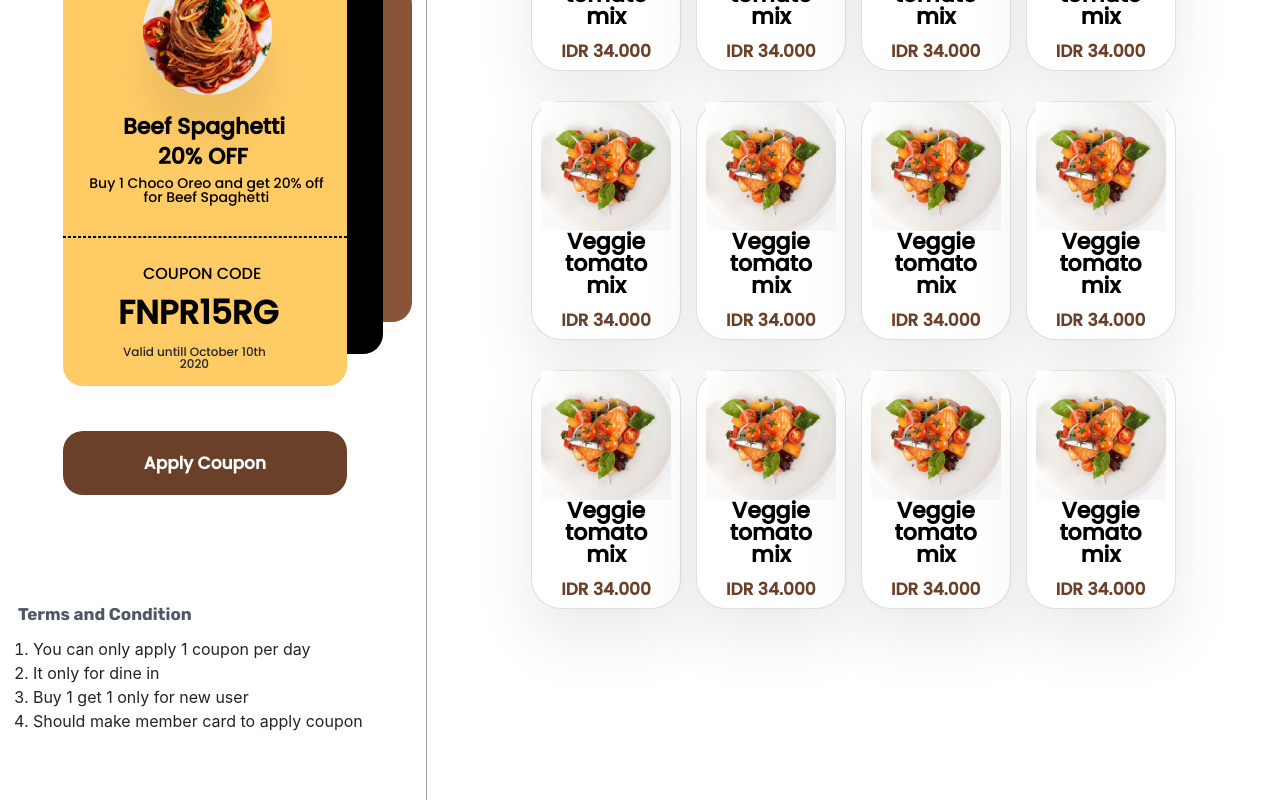
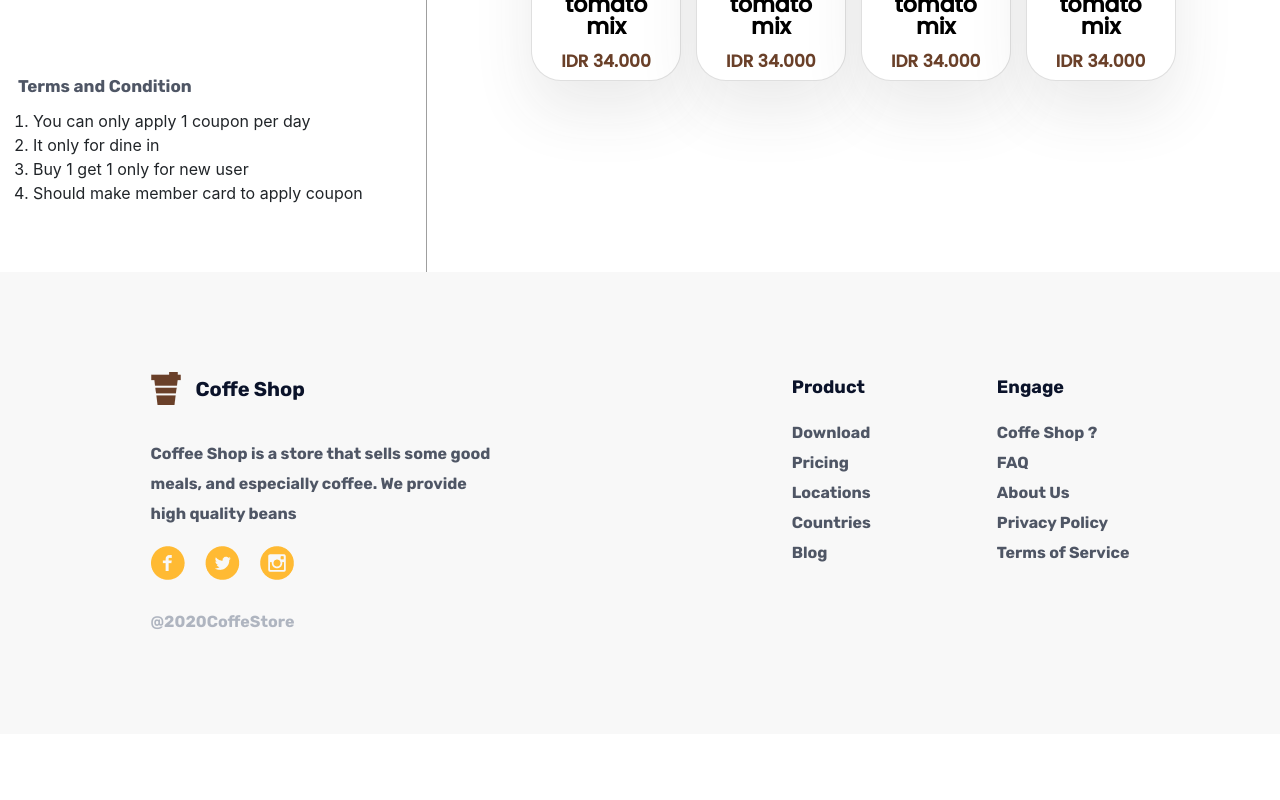
Before and after one commit to eggyatma2908/CoffeeShop-Front-End, a Vue app: page / in a window 1280 px wide. Shown: the part 961-1761 px from the top of the page. After the commit the page ends 1695 px from the top, so only its background shows below. Built offline with nearby package versions, Linux system fonts and the light colour scheme.

Commit message:
Fix Page Product Customer

```diff
--- a/src/components/module/Footer.vue
+++ b/src/components/module/Footer.vue
@@ -1,6 +1,6 @@
 <template>
     <footer>
-        <div class="d-flex justify-content-between">
+        <div class="d-flex justify-content-around box4">
             <div class="box5">
                 <div class="box6">
                     <img class="img3" src="../../assets/coffee.png" alt="Image5">
@@ -43,8 +43,12 @@ export default {
 <style scoped>
 footer {
     width: 100%;
-    height: 528px;
     background: #F8F8F8;
+}
+
+.justify-content-around{
+    padding-top: 100px;
+    padding-bottom: 100px;
 }
 
 footer .side-left {
@@ -88,10 +92,6 @@ footer .side-left .copyright {
     background: #F8F8F8;
 }
 
-.box5 {
-    margin-left: 150px;
-}
-
 .box6 {
     display: flex;
 }
@@ -103,7 +103,6 @@ footer .side-left .copyright {
 
 .box7 {
     display: flex;
-    margin-right: 150px;
 }
 
 .text7 {
@@ -145,15 +144,59 @@ footer .side-left .copyright {
 .twitter {
     margin-right: 20px;
 }
+
 .text9 {
     margin-top: 30px;
+    margin-bottom: 0px;
 
     font-family: 'Rubik', sans-serif;
     font-style: normal;
     font-weight: normal;
     font-size: 16px;
-    line-height: 30px;
 
     color: #AFB5C0;
 }
+
+.product {
+    margin-right: 126px;
+}
+
+.product p {
+    width: 71px;
+    height: 30px;
+    font-family: Rubik;
+    font-style: normal;
+    font-weight: 500;
+    font-size: 18px;
+    line-height: 30px;
+    color: #0B132A;
+}
+.product li {
+    list-style: none;
+    font-family: Rubik;
+    font-style: normal;
+    font-weight: normal;
+    font-size: 16px;
+    line-height: 30px;
+    color: #4F5665;
+}
+.engage p {
+    width: 66px;
+    height: 30px;
+    font-family: Rubik;
+    font-style: normal;
+    font-weight: 500;
+    font-size: 18px;
+    line-height: 30px;
+    color: #0B132A;
+}
+.engage li {
+    list-style: none;
+    font-family: Rubik;
+    font-style: normal;
+    font-weight: normal;
+    font-size: 16px;
+    line-height: 30px;
+    color: #4F5665;
+}
 </style>
--- a/src/views/Home.vue
+++ b/src/views/Home.vue
@@ -1,8 +1,8 @@
 <template>
   <div>
     <Header />
+        <Productcustomer />
     <Footer />
-    <Productcustomer />
   </div>
 </template>
 
```
Also changed, not shown: 1 other file (tests, documents, lock files or other folders).
